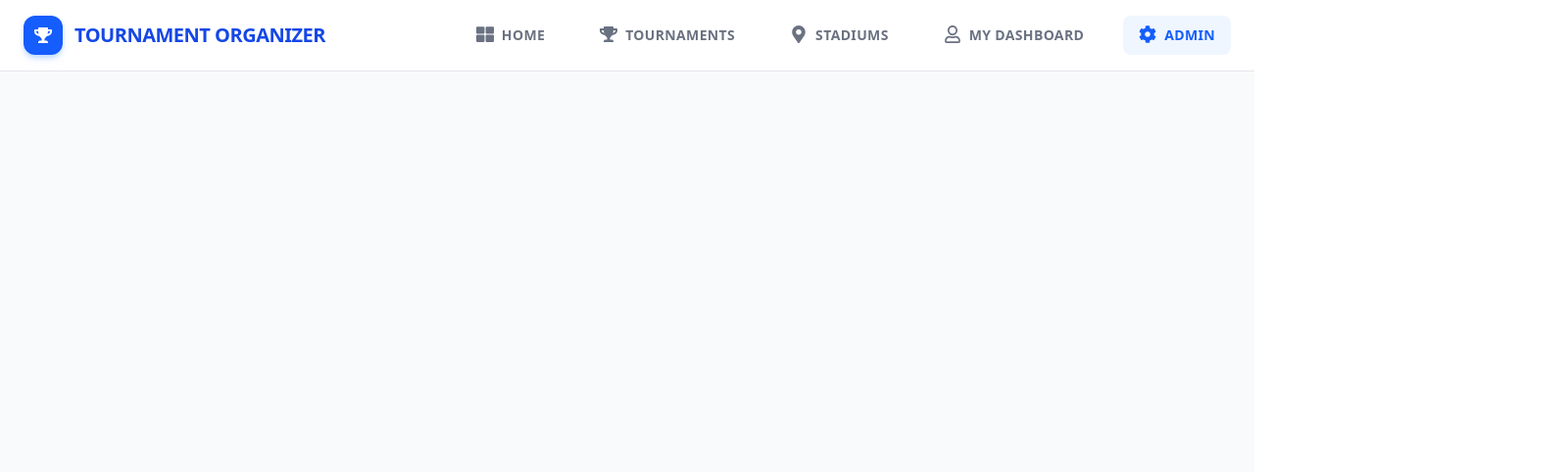
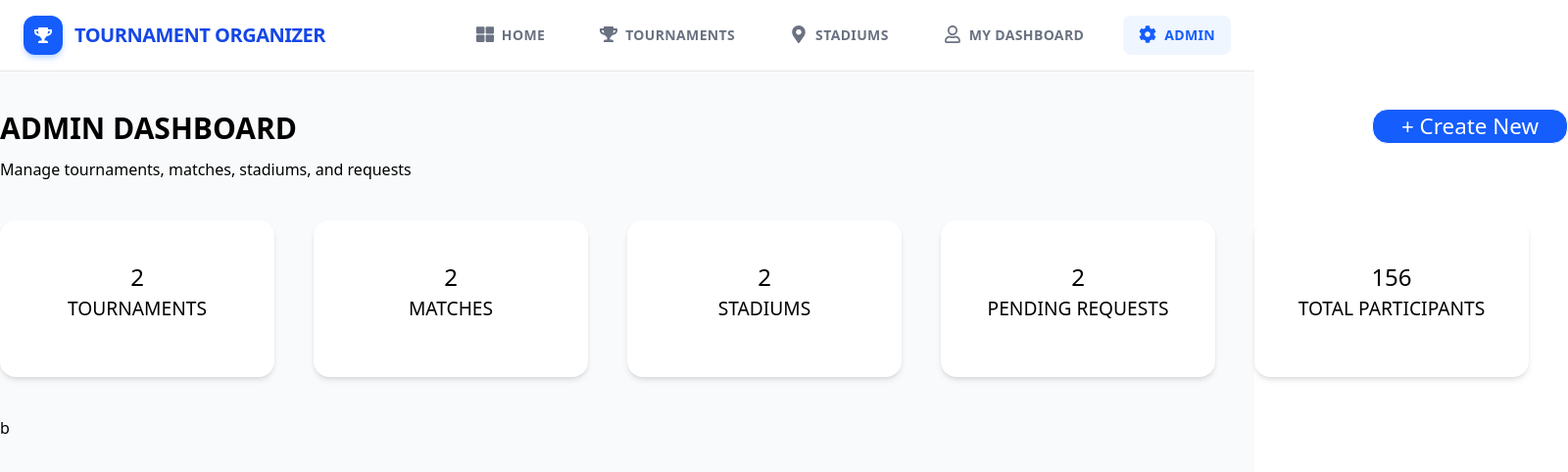
Before and after one commit to NaeemAbu-Eideh/MERN_Frontend, a React (Vite) app in the folder project/: page /admin in a window 1280 px wide. Shown: the top 482 px of the page at 98% size, 1600 px wide, since content can reach past the window. Built offline with nearby package versions, Linux system fonts and the light colour scheme.

Commit message:
work on admin page

```diff
--- a/project/src/App.jsx
+++ b/project/src/App.jsx
@@ -8,6 +8,7 @@ import Navbar from './Components/Navbar';
 import Tournaments from './Components/Tournaments';
 import Stadiums from './Components/Stadiums';
 import Home from './Components/Home';
+import Admin from "./Components/admin.jsx";
 
 
 function App() {
@@ -22,6 +23,8 @@ function App() {
                     <Route path='/tournaments' element={<Tournaments/>}/>
                     <Route path="/stadiums" element={<Stadiums/>}/>
                     <Route path="/home" element={<Home/>}/>
+                    <Route path="/" element={<Home/>}/>
+                    <Route path="/admin" element={<Admin/>}/>
                 </Routes>
             </div>
         </>
--- a/project/src/Components/Login.jsx
+++ b/project/src/Components/Login.jsx
@@ -1,5 +1,5 @@
 import React, { useState } from 'react';
-import { FaUser, FaShieldAlt } from 'react-icons/fa'; // استيراد الأيقونات
+import { FaUser, FaShieldAlt } from 'react-icons/fa';
 import { Link } from 'react-router-dom';
 
 export default function Login() {
--- /dev/null
+++ b/project/src/Components/admin.jsx
@@ -0,0 +1,62 @@
+import React from 'react';
+
+function Admin() {
+    return (
+        <>
+            <div className={"flex justify-between mx-auto w-400 items-center mb-10"}>
+                <div className="mt-10">
+                    <h1 className={"text-3xl mb-3 font-bold"}>ADMIN DASHBOARD</h1>
+                    <p className={"text[1.3em]"}>Manage tournaments, matches, stadiums, and requests</p>
+                </div>
+                <button onClick={""} className={"text-[1.4em] rounded-2xl w-50 border text-white bg-blue-600"}>+ Create New</button>
+            </div>
+            <div className="flex mx-auto w-400 mb-10">
+                <div className={"w-90 h-40 mr-10 bg-white rounded-2xl shadow-md"}>
+                    <div className={"flex justify-center"}>
+                        <div className={"mt-10"}>
+                            <p className={"text-center text-[1.5em]"}>2</p>
+                            <p className={"text-center text-[1.2em]"}>TOURNAMENTS</p>
+                        </div>
+                    </div>
+                </div>
+                <div className={"w-90 h-40 mr-10 bg-white rounded-2xl shadow-md"}>
+                    <div className={"flex justify-center"}>
+                        <div className={"mt-10"}>
+                            <p className={"text-center text-[1.5em]"}>2</p>
+                            <p className={"text-center text-[1.2em]"}>MATCHES</p>
+                        </div>
+                    </div>
+                </div>
+                <div className={"w-90 h-40 mr-10 bg-white rounded-2xl shadow-md"}>
+                    <div className={"flex justify-center"}>
+                        <div className={"mt-10"}>
+                            <p className={"text-center text-[1.5em]"}>2</p>
+                            <p className={"text-center text-[1.2em]"}>STADIUMS</p>
+                        </div>
+                    </div>
+                </div>
+                <div className={"w-90 h-40 mr-10 bg-white rounded-2xl shadow-md"}>
+                    <div className={"flex justify-center"}>
+                        <div className={"mt-10"}>
+                            <p className={"text-center text-[1.5em]"}>2</p>
+                            <p className={"text-center text-[1.2em]"}>PENDING REQUESTS</p>
+                        </div>
+                    </div>
+                </div>
+                <div className={"w-90 h-40 mr-10 bg-white rounded-2xl shadow-md"}>
+                    <div className={"flex justify-center"}>
+                        <div className={"mt-10"}>
+                            <p className={"text-center text-[1.5em]"}>156</p>
+                            <p className={"text-center text-[1.2em]"}>TOTAL PARTICIPANTS</p>
+                        </div>
+                    </div>
+                </div>
+            </div>
+            <div>
+                b
+            </div>
+        </>
+    );
+}
+
+export default Admin;
```
Also changed, not shown: 1 other file (tests, documents, lock files or other folders).
